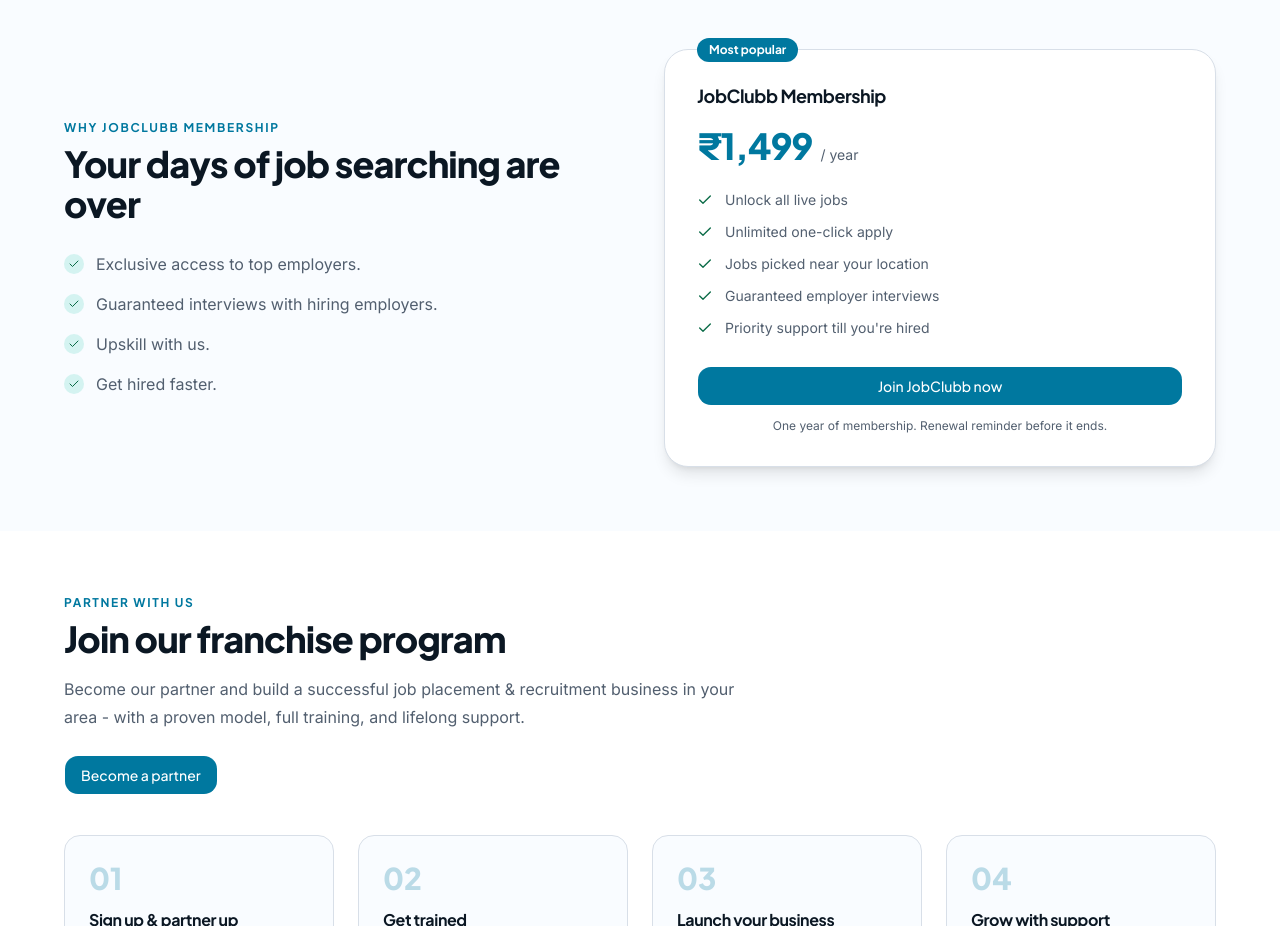
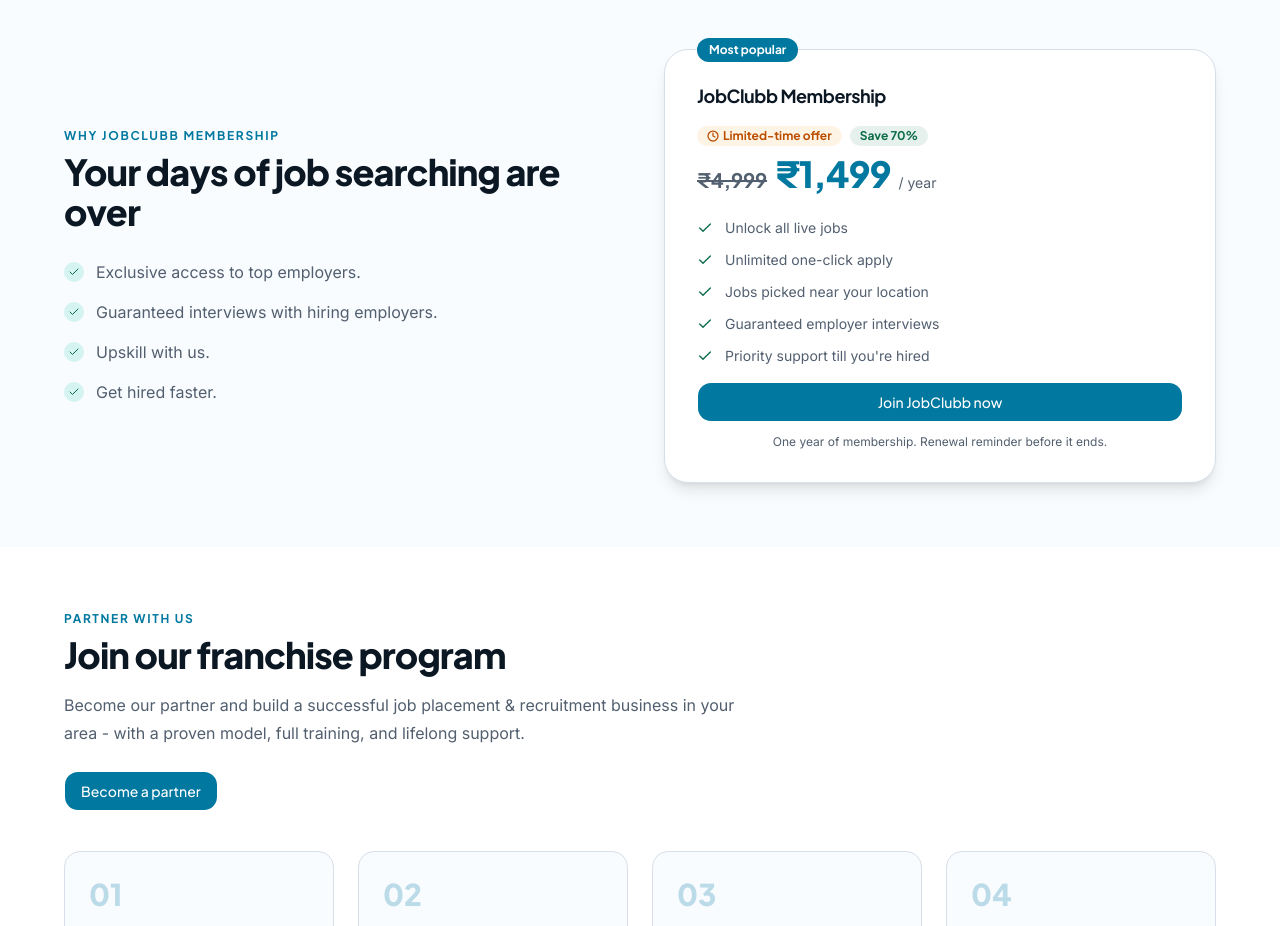
Before and after one commit to iim-marketers/jobclubb, a Next.js app: page / in a window 1280 px wide. Shown: the part 2500-3426 px from the top of the page. Built offline with nearby package versions, Linux system fonts and the light colour scheme; no server answers; the database is empty.

Commit message:
Jobclubb membership price UI changes

```diff
--- a/src/app/(app)/onboarding/membership/page.tsx
+++ b/src/app/(app)/onboarding/membership/page.tsx
@@ -14,6 +14,7 @@ import {
 
 import { CANDIDATE_HOME } from "@/components/candidate/nav";
 import { MembershipCheckout } from "@/components/membership-checkout";
+import { MembershipPrice } from "@/components/membership-price";
 import { SignOutDialog } from "@/components/sign-out-dialog";
 import {
   CHECKOUT_PATH,
@@ -22,6 +23,7 @@ import {
   isMembershipActive,
   CHECKOUT_PLAN,
 } from "@/lib/membership";
+import { formatRupees } from "@/lib/placements";
 import {
   getCurrentCandidate,
   getLapsedAccessUntil,
@@ -156,12 +158,7 @@ export default async function CheckoutPage() {
                 </span>
               )}
             </div>
-            <p className="mt-4 flex flex-wrap items-baseline gap-2">
-              <span className="font-head text-4xl font-extrabold tracking-tight text-brand">
-                {details.price}
-              </span>
-              <span className="text-sm text-muted-foreground">/ year</span>
-            </p>
+            <MembershipPrice plan={CHECKOUT_PLAN} className="mt-4" />
 
             <ul className="mt-6 grid grid-cols-1 gap-3 border-t border-border pt-6 sm:grid-cols-2">
               {MEMBER_FEATURES.map((feature) => (
@@ -196,6 +193,22 @@ export default async function CheckoutPage() {
                   {renewal ? "1 year from today" : "1 year"}
                 </dd>
               </div>
+              {details.listPrice && details.listAmount && (
+                <>
+                  <div className="flex justify-between gap-4">
+                    <dt className="text-muted-foreground">Price</dt>
+                    <dd className="text-right font-medium text-muted-foreground line-through">
+                      {details.listPrice}
+                    </dd>
+                  </div>
+                  <div className="flex justify-between gap-4">
+                    <dt className="text-muted-foreground">Limited-time offer</dt>
+                    <dd className="text-right font-medium text-good">
+                      −{formatRupees((details.listAmount - details.amount) * 100)}
+                    </dd>
+                  </div>
+                </>
+              )}
               <div className="flex justify-between gap-4 border-t border-border pt-3">
                 <dt className="font-head font-bold">Total</dt>
                 <dd className="font-head text-lg font-extrabold">
--- a/src/app/(site)/membership/page.tsx
+++ b/src/app/(site)/membership/page.tsx
@@ -1,6 +1,7 @@
 import Link from "next/link";
 import { BadgeCheck, Check, Handshake, Info, Lock, Share2 } from "lucide-react";
 
+import { MembershipPrice } from "@/components/membership-price";
 import { PageHeader, Section, SectionEyebrow } from "@/components/page-shell";
 import { Button } from "@/components/ui/button";
 import {
@@ -101,7 +102,7 @@ export default async function MembershipPage() {
           </div>
         </div>
 
-        <div className="mt-6 rounded-3xl border border-border bg-card p-8">
+        {/* <div className="mt-6 rounded-3xl border border-border bg-card p-8">
           <div className="flex flex-wrap items-start gap-5">
             <span className="flex size-12 flex-none items-center justify-center rounded-2xl bg-brand-accent/15 text-good">
               <Share2 className="size-5" />
@@ -126,7 +127,7 @@ export default async function MembershipPage() {
               </div>
             </div>
           </div>
-        </div>
+        </div> */}
 
         <div className="mt-6 rounded-3xl border border-border bg-card p-8">
           <div className="flex flex-wrap items-start gap-5">
@@ -144,9 +145,9 @@ export default async function MembershipPage() {
                     {viewer.category === "fresher"
                       ? "Your membership is included with your Emporium batch."
                       : "You were registered through a JobClubb franchise partner."}{" "}
-                    When an employer selects you, our placement team contacts you
-                    about the offer and a one-time placement fee equal to one
-                    month&apos;s salary. It isn&apos;t paid on JobClubb: the
+                    When an employer selects you, our placement team contacts
+                    you about the offer and a one-time placement fee equal to
+                    one month&apos;s salary. It isn&apos;t paid on JobClubb: the
                     team arranges it with you directly, then sends your offer
                     letter. Once paid, the fee is non-refundable. See our{" "}
                     <Link
@@ -272,7 +273,6 @@ export default async function MembershipPage() {
             </ul>
           </div>
         </div>
-
       </Section>
     </>
   );
@@ -367,17 +367,14 @@ function PlanCard({
       <h3 className="font-head text-lg font-bold tracking-tight">
         {details.name}
       </h3>
-      <p className="mt-3 flex flex-wrap items-baseline gap-2">
-        <span className="font-head text-4xl font-extrabold tracking-tight text-brand">
-          {details.price}
-        </span>
-        <span className="text-sm text-muted-foreground">
-          {plan === "emporium" ? "with your Emporium batch" : "/ year"}
-        </span>
-      </p>
+      <MembershipPrice
+        plan={plan}
+        suffix={plan === "emporium" ? "with your Emporium batch" : undefined}
+        className="mt-3"
+      />
       <div className="mt-6 flex-1">{children}</div>
       <Button
-        className="mt-7 w-full shrink-0 bg-brand font-head text-brand-foreground hover:bg-brand-dark"
+        className="mt-4 w-full shrink-0 bg-brand font-head text-brand-foreground hover:bg-brand-dark"
         nativeButton={false}
         render={<Link href={action.href} />}
       >
--- a/src/components/franchise/franchise-ui.tsx
+++ b/src/components/franchise/franchise-ui.tsx
@@ -51,6 +51,7 @@ import {
   SubmitButton,
   submitManually,
 } from "@/components/candidate/settings-forms";
+import { MembershipPrice } from "@/components/membership-price";
 import { RazorpayCheckout } from "@/components/razorpay-checkout";
 import {
   Field,
@@ -839,13 +840,8 @@ function CollectMembership({
         <p className="font-head text-sm font-semibold text-white/80">
           {plan.name}
         </p>
-        <p className="mt-1 flex items-baseline gap-1.5">
-          <span className="font-head text-4xl font-extrabold tracking-tight">
-            {plan.price}
-          </span>
-          <span className="text-sm text-white/75">/ year</span>
-        </p>
-        <p className="mt-1 text-xs text-white/75">
+        <MembershipPrice plan={CHECKOUT_PLAN} onDark className="relative mt-2" />
+        <p className="relative mt-2 text-xs text-white/75">
           GST included · Valid for 1 year from payment
         </p>
       </div>
--- a/src/components/home/membership.tsx
+++ b/src/components/home/membership.tsx
@@ -2,6 +2,7 @@ import Link from "next/link";
 import { Check } from "lucide-react";
 
 import type { NonMemberView } from "@/components/home/shared";
+import { MembershipPrice } from "@/components/membership-price";
 import { SectionEyebrow } from "@/components/page-shell";
 import { Button } from "@/components/ui/button";
 import { MEMBERSHIP_FEATURES, MEMBERSHIP_POINTS } from "@/lib/home-data";
@@ -71,12 +72,7 @@ export function Membership({ view }: { view: NonMemberView }) {
             {details.name}
           </h3>
 
-          <p className="mt-4 flex flex-wrap items-baseline gap-2">
-            <span className="font-head text-4xl font-extrabold tracking-tight text-brand">
-              {details.price}
-            </span>
-            <span className="text-sm text-muted-foreground">/ year</span>
-          </p>
+          <MembershipPrice plan={plan} className="mt-4" />
 
           <ul className="mt-6 space-y-3">
             {MEMBERSHIP_FEATURES.map((feature) => (
@@ -88,7 +84,7 @@ export function Membership({ view }: { view: NonMemberView }) {
           </ul>
 
           <Button
-            className="mt-7 w-full bg-brand font-head text-brand-foreground hover:bg-brand-dark"
+            className="mt-4 w-full bg-brand font-head text-brand-foreground hover:bg-brand-dark"
             nativeButton={false}
             render={<Link href={card.href} />}
           >
--- /dev/null
+++ b/src/components/membership-price.tsx
@@ -0,0 +1,76 @@
+import { Clock } from "lucide-react";
+
+import { PLAN_DETAILS, type MembershipPlan } from "@/lib/membership";
+import { cn } from "@/lib/utils";
+
+export function MembershipPrice({
+  plan,
+  suffix = "/ year",
+  onDark = false,
+  className,
+}: {
+  plan: MembershipPlan;
+  suffix?: string;
+  onDark?: boolean;
+  className?: string;
+}) {
+  const { price, amount, listPrice, listAmount } = PLAN_DETAILS[plan];
+  const percentOff =
+    listAmount && Math.round(((listAmount - amount) / listAmount) * 100);
+
+  return (
+    <div className={className}>
+      {listPrice && (
+        <div className="mb-2 flex flex-wrap items-center gap-2">
+          <span
+            className={cn(
+              "inline-flex items-center gap-1 rounded-full px-2.5 py-0.5 font-head text-xs font-bold",
+              onDark
+                ? "bg-white/15 text-white"
+                : "bg-amber-500/10 text-amber-700 dark:text-amber-400",
+            )}
+          >
+            <Clock className="size-3" strokeWidth={2.5} />
+            Limited-time offer
+          </span>
+          <span
+            className={cn(
+              "rounded-full px-2.5 py-0.5 font-head text-xs font-bold",
+              onDark ? "bg-white text-brand" : "bg-good/10 text-good",
+            )}
+          >
+            Save {percentOff}%
+          </span>
+        </div>
+      )}
+      <p className="flex flex-wrap items-baseline gap-x-2">
+        {listPrice && (
+          <span
+            className={cn(
+              "font-head text-xl font-bold line-through",
+              onDark ? "text-white/60" : "text-muted-foreground",
+            )}
+          >
+            {listPrice}
+          </span>
+        )}
+        <span
+          className={cn(
+            "font-head text-4xl font-extrabold tracking-tight",
+            !onDark && "text-brand",
+          )}
+        >
+          {price}
+        </span>
+        <span
+          className={cn(
+            "text-sm",
+            onDark ? "text-white/75" : "text-muted-foreground",
+          )}
+        >
+          {suffix}
+        </span>
+      </p>
+    </div>
+  );
+}
--- a/src/lib/membership.ts
+++ b/src/lib/membership.ts
@@ -3,19 +3,27 @@
 export const PAID_PLANS = ["member", "franchise"] as const;
 export type PaidPlan = (typeof PAID_PLANS)[number];
 
-// Emporium students join with a batch code and never pay for their first year.
 export const MEMBERSHIP_PLANS = [...PAID_PLANS, "emporium"] as const;
 export type MembershipPlan = (typeof MEMBERSHIP_PLANS)[number];
 
 export const PLAN_DETAILS: Record<
   MembershipPlan,
-  { name: string; badge: string; price: string; amount: number }
+  {
+    name: string;
+    badge: string;
+    price: string;
+    amount: number;
+    listPrice?: string;
+    listAmount?: number;
+  }
 > = {
   member: {
     name: "JobClubb Membership",
     badge: "Member",
     price: "₹1,499",
     amount: 1499,
+    listPrice: "₹4,999",
+    listAmount: 4999,
   },
   franchise: {
     name: "Franchise Membership",
@@ -51,8 +59,6 @@ export function isMembershipPlan(value: unknown): value is MembershipPlan {
   return MEMBERSHIP_PLANS.includes(value as MembershipPlan);
 }
 
-// Every candidate, including franchise candidates and renewing Emporium members,
-// pays the standard price.
 export const CHECKOUT_PLAN: PaidPlan = "member";
 
 export function isMembershipActive(expiresAt: string | null | undefined) {
```
